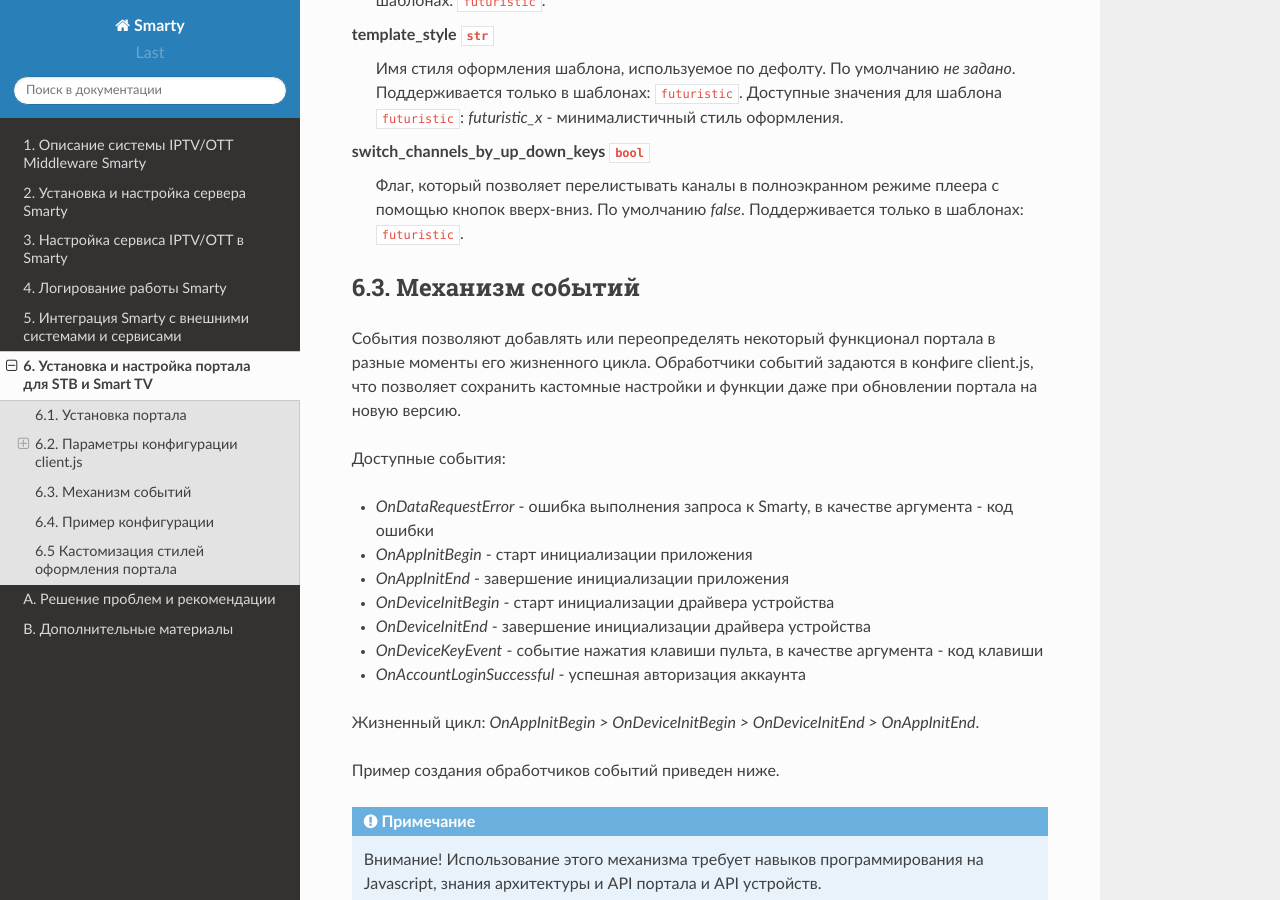
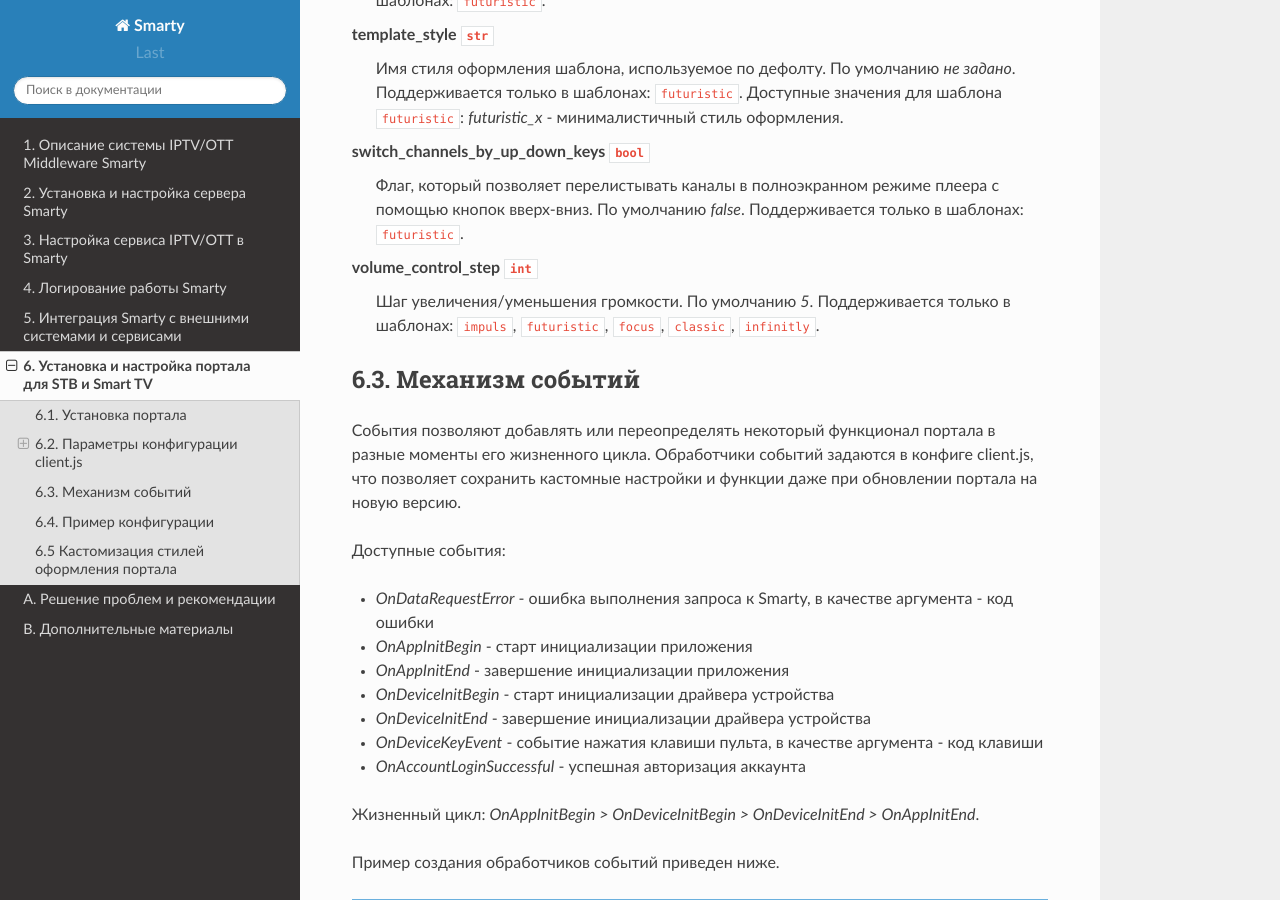
Before and after one commit to sergey-yakovlev/smarty-docs, a Sphinx documentation site: the page built from source/portal_setup.rst, in a window 1280 px wide and 900 px high, scrolled down 8850 px. Built offline with Sphinx 7.4.7 and the Read the Docs theme 2.0.0, drawn with Linux system fonts in a browser that asks for light colours.

Commit message:
добавлена новая опция volume_control_step

```diff
--- a/source/portal_setup.rst
+++ b/source/portal_setup.rst
@@ -431,6 +431,11 @@ switch_channels_by_up_down_keys ``bool``
     По умолчанию *false*.
     Поддерживается только в шаблонах: ``futuristic``.
 
+volume_control_step ``int``
+    Шаг увеличения/уменьшения громкости.
+    По умолчанию *5*.
+    Поддерживается только в шаблонах: ``impuls``, ``futuristic``, ``focus``, ``classic``, ``infinitly``.
+
 .. _portal_event_system:
 
 6.3. Механизм событий
```
